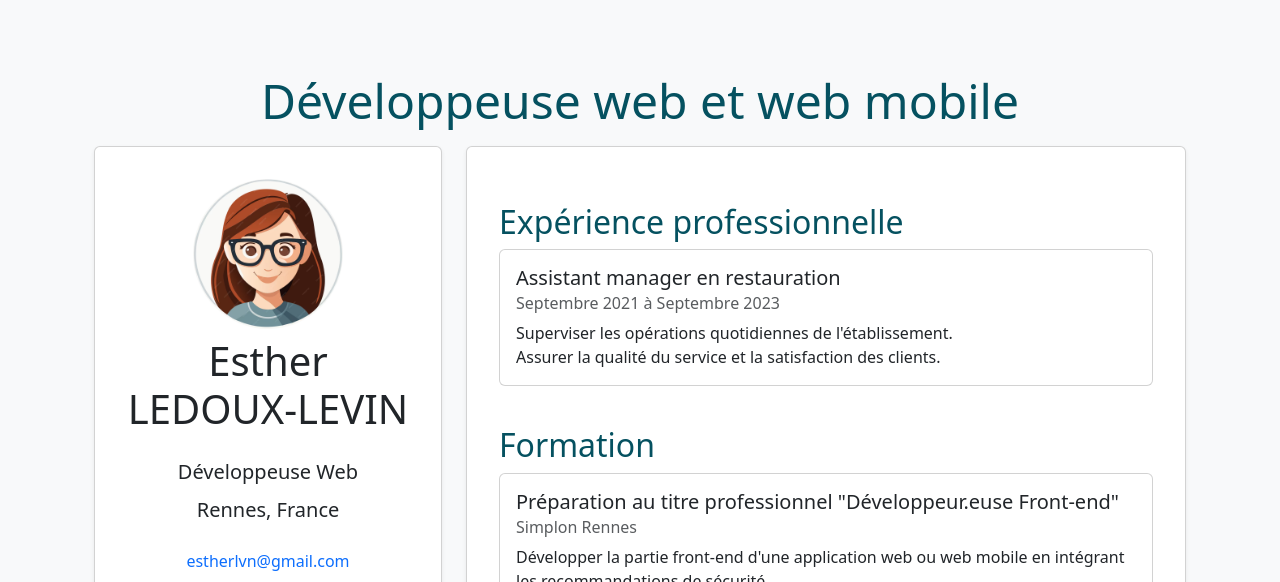
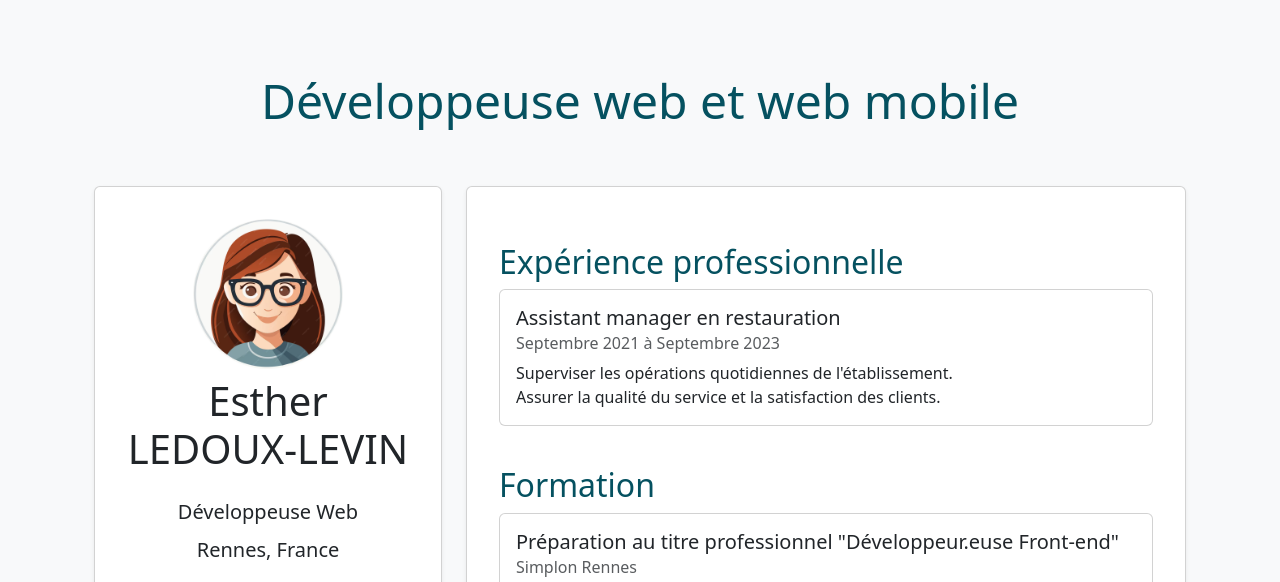
Before and after one commit to Estherlvn/Mon-CV-avec-Bootstrap, a plain HTML site: page CV Bootstrap/index.html in a window 1280 px wide. Shown: the top 582 px of the page. Drawn offline with nearby package versions, Linux system fonts and the light colour scheme.

Commit message:
Update index.html

```diff
--- a/CV Bootstrap/index.html
+++ b/CV Bootstrap/index.html
@@ -15,7 +15,8 @@
     <main class="container pt-4 mt-4 pb-5">
 
       <!-- Titre du CV -->
-      <div class="row mb-2">
+      <div class="row mb-5">
+        <!-- Ajout de la classe mb-5 pour espacer le titre -->
         <div class="col text-center text-info-emphasis">
           <h1 class="display-5">Développeuse web et web mobile</h1>
         </div>
@@ -28,8 +29,8 @@
               <!-- Section de présentation -->
               <div class="row mb-2">
                 <div class="col text-center mb-2">
-                  <div class="mx-auto" style="width: 150px;">
-                    <img src="Avatar info CV.avif" alt="Photo de profil" class="img-fluid rounded-circle mb-2">
+                  <div class="d-flex justify-content-center">
+                    <img src="Avatar info CV.avif" alt="Photo de profil" class="img-fluid rounded-circle mb-2" style="max-width: 150px;">
                   </div>
                   <h1 class="display-6 mb-4">Esther<br>LEDOUX-LEVIN</h1>
                   <p class="lead mb-2">Développeuse Web</p>
@@ -109,8 +110,7 @@
                     <div class="card-body">
                       <h5 class="card-title">Assistant manager en restauration</h5>
                       <h6 class="card-subtitle mb-2 text-muted">Septembre 2021 à Septembre 2023</h6>
-                      <p class="card-text">Superviser les opérations quotidiennes de l'établissement.<br>Assurer la
-                        qualité du service et la satisfaction des clients.</p>
+                      <p class="card-text">Superviser les opérations quotidiennes de l'établissement.<br>Assurer la qualité du service et la satisfaction des clients.</p>
                     </div>
                   </div>
                 </div>
@@ -124,16 +124,14 @@
                     <div class="card-body">
                       <h5 class="card-title">Préparation au titre professionnel "Développeur.euse Front-end"</h5>
                       <h6 class="card-subtitle mb-2 text-muted">Simplon Rennes</h6>
-                      <p class="card-text">Développer la partie front-end d'une application web ou web mobile en
-                        intégrant les recommandations de sécurité.</p>
+                      <p class="card-text">Développer la partie front-end d'une application web ou web mobile en intégrant les recommandations de sécurité.</p>
                     </div>
                   </div>
                   <div class="card mb-3">
                     <div class="card-body">
                       <h5 class="card-title">Certification "Développer des applications avec un CMS"</h5>
                       <h6 class="card-subtitle mb-2 text-muted">Simplon Rennes</h6>
-                      <p class="card-text">Développer des applications web et web mobile avec un CMS. Expérience avec
-                        WordPress.</p>
+                      <p class="card-text">Développer des applications web et web mobile avec un CMS. Expérience avec WordPress.</p>
                     </div>
                   </div>
                   <div class="card mb-3">
```
Lines whose indentation alone changed are shown as unchanged.
